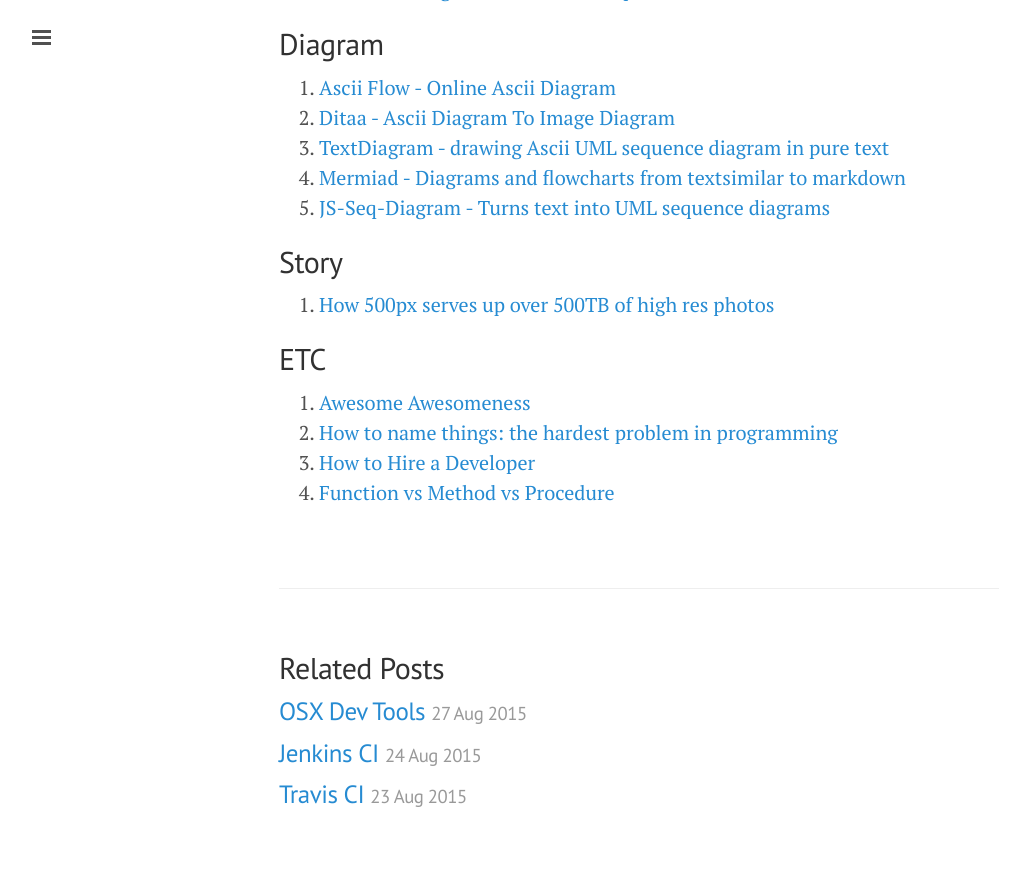
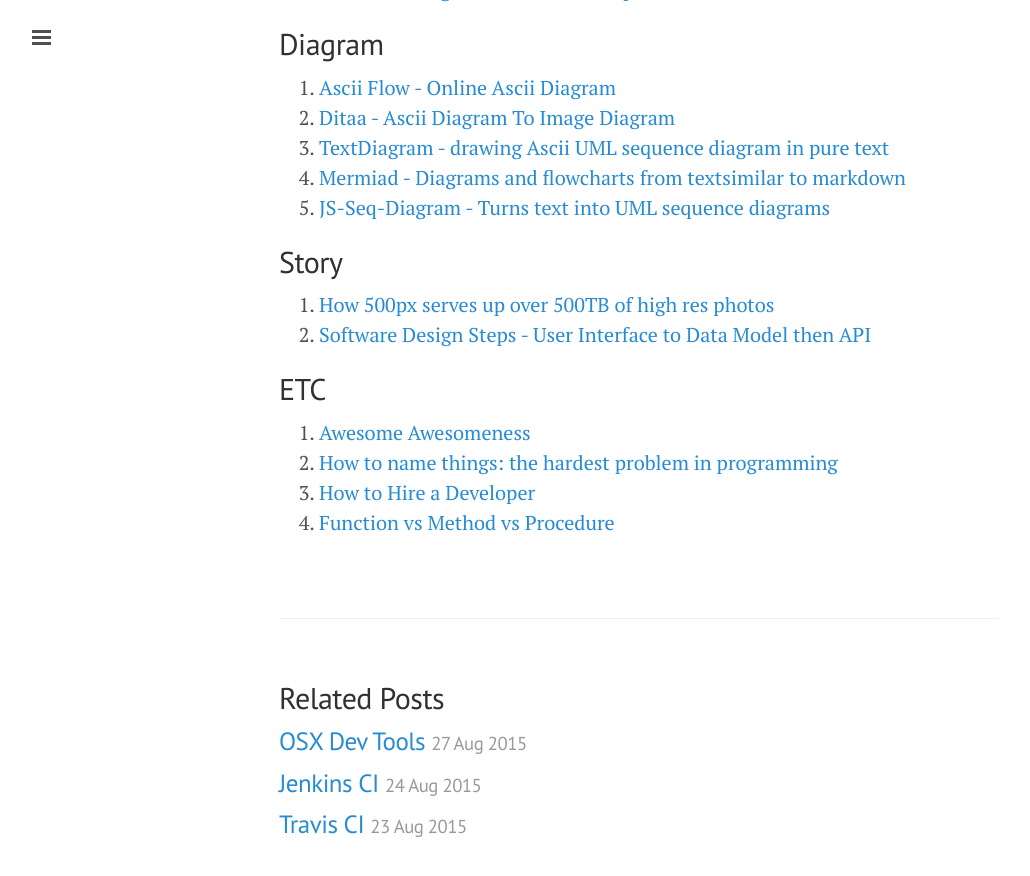
Before and after one commit to ibotdotout/ibotdotout.github.io, a Jekyll site: the page built from _posts/2015-06-24-coding.md, in a window 1280 px wide and 900 px high, scrolled down 957 px. Shown: the top 876 px of the window, without its empty margins (1-1031 px from the left). Built offline with Jekyll 4.4.1, drawn with Linux system fonts in a browser that asks for light colours; Markdown is read by kramdown in place of the engine named in the settings.

Commit message:
Update: add UI to API stroy

```diff
--- a/_posts/2015-06-24-coding.md
+++ b/_posts/2015-06-24-coding.md
@@ -40,6 +40,7 @@ permalink: coding
 
 ## Story
 1. [How 500px serves up over 500TB of high res photos](http://stackshare.io/500px/how-500px-serves-up-over-500tb-of-high-res-photos)
+2. [Software Design Steps - User Interface to Data Model then API](https://medium.com/product-craftsmanship/software-design-steps-b981173d4ef)
 
 ## ETC
 1. [Awesome Awesomeness](https://github.com/bayandin/awesome-awesomeness)
```
